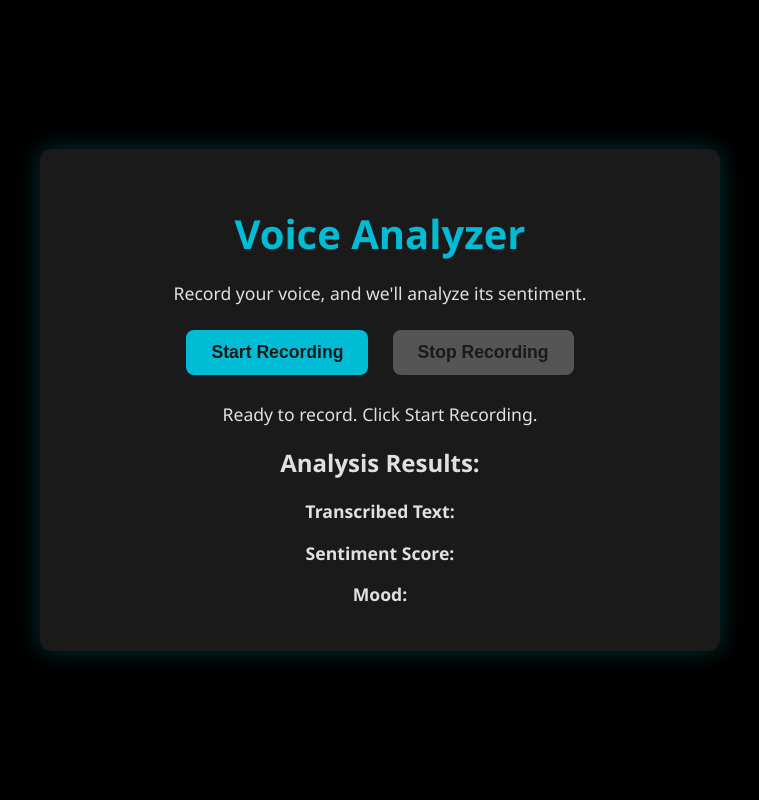
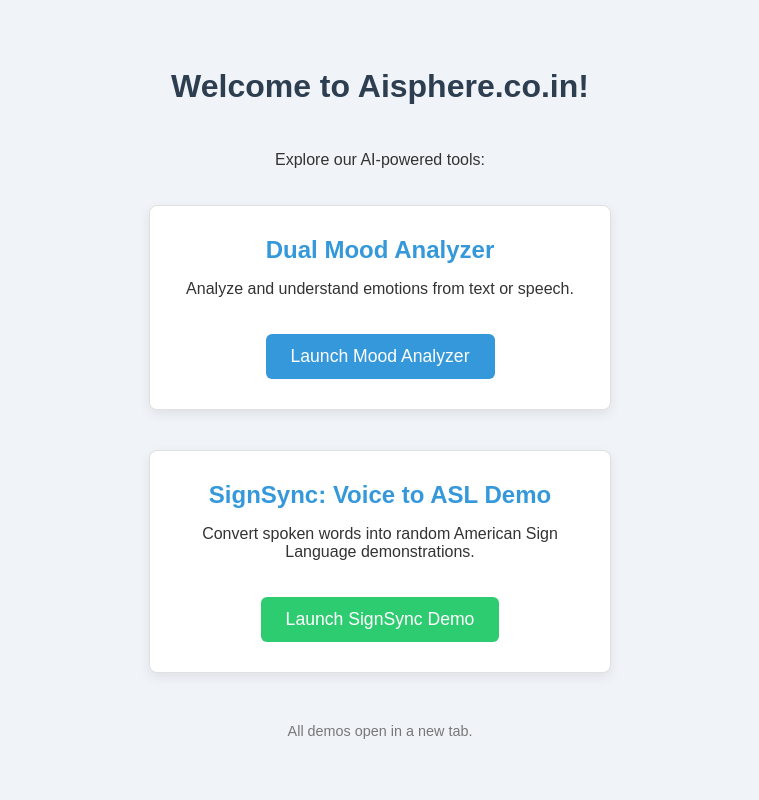
Before and after one commit to SARTHAK15M/VoiceAnalyzerFlaskApp, a Flask app: page / in a window 1280 px wide. Shown: the whole page, without its empty margins (260-1019 px from the left). Run offline with Flask 3, Linux system fonts and the light colour scheme.

Commit message:
Added SignSync and Dual Mood Analyzer buttons to main page

```diff
--- a/templates/index.html
+++ b/templates/index.html
@@ -3,27 +3,93 @@
 <head>
     <meta charset="UTF-8">
     <meta name="viewport" content="width=device-width, initial-scale=1.0">
-    <title>Voice Analyzer</title>
-    <link rel="stylesheet" href="{{ url_for('static', filename='style.css') }}">
+    <title>Aisphere.co.in - Your AI Portal</title>
+    <style>
+        /* Basic styling for the main page to make buttons look decent */
+        body {
+            font-family: Arial, sans-serif;
+            display: flex;
+            flex-direction: column;
+            align-items: center;
+            justify-content: center;
+            min-height: 100vh;
+            margin: 0;
+            background-color: #f0f4f8; /* Light background */
+            color: #333;
+            text-align: center;
+        }
+        h1 {
+            color: #2c3e50;
+            margin-bottom: 30px;
+        }
+        .tool-section {
+            background-color: #ffffff;
+            border: 1px solid #e0e0e0;
+            border-radius: 8px;
+            padding: 30px;
+            margin: 20px;
+            box-shadow: 0 4px 12px rgba(0,0,0,0.08);
+            max-width: 400px;
+            width: 90%;
+            transition: transform 0.2s ease-in-out;
+        }
+        .tool-section:hover {
+            transform: translateY(-5px);
+        }
+        h2 {
+            color: #3498db;
+            margin-top: 0;
+            margin-bottom: 15px;
+        }
+        .btn-link {
+            display: inline-block;
+            text-decoration: none; /* Remove underline from links */
+            margin-top: 20px;
+        }
+        .action-button {
+            background-color: #3498db; /* Default button color */
+            color: white;
+            border: none;
+            padding: 12px 25px;
+            border-radius: 6px;
+            font-size: 1.1em;
+            cursor: pointer;
+            transition: background-color 0.3s ease;
+        }
+        .action-button:hover {
+            background-color: #2980b9; /* Darker on hover */
+        }
+        .signsync-button {
+            background-color: #2ecc71; /* Green for SignSync */
+        }
+        .signsync-button:hover {
+            background-color: #27ae60;
+        }
+    </style>
 </head>
 <body>
-    <div class="container">
-        <h1>Voice Analyzer</h1>
-        <p>Record your voice, and we'll analyze its sentiment.</p>
+    <h1>Welcome to Aisphere.co.in!</h1>
+    <p>Explore our AI-powered tools:</p>
 
-        <button id="startButton">Start Recording</button>
-        <button id="stopButton" disabled>Stop Recording</button>
-
-        <p id="status">Click Start Recording to begin.</p>
-
-        <div class="results">
-            <h2>Analysis Results:</h2>
-            <p><strong>Transcribed Text:</strong> <span id="transcribedText"></span></p>
-            <p><strong>Sentiment Score:</strong> <span id="sentimentScore"></span></p>
-            <p><strong>Mood:</strong> <span id="mood"></span></p>
-        </div>
+    <div class="tool-section">
+        <h2>Dual Mood Analyzer</h2>
+        <p>Analyze and understand emotions from text or speech.</p>
+        <a href="YOUR_DUAL_MOOD_ANALYZER_URL_HERE" class="btn-link" target="_blank" rel="noopener noreferrer">
+            <button class="action-button">Launch Mood Analyzer</button>
+        </a>
     </div>
 
-    <script src="{{ url_for('static', filename='script.js') }}"></script>
-</body>
+    <div class="tool-section">
+        <h2>SignSync: Voice to ASL Demo</h2>
+        <p>Convert spoken words into random American Sign Language demonstrations.</p>
+        <a href="YOUR_RENDERS_SIGNSYNC_APP_URL_HERE" class="btn-link" target="_blank" rel="noopener noreferrer">
+            <button class="action-button signsync-button">Launch SignSync Demo</button>
+        </a>
+    </div>
+
+    <p style="font-size: 0.9em; color: #777; margin-top: 30px;">
+        All demos open in a new tab.
+    </p>
+
+    </body>
 </html>
```
